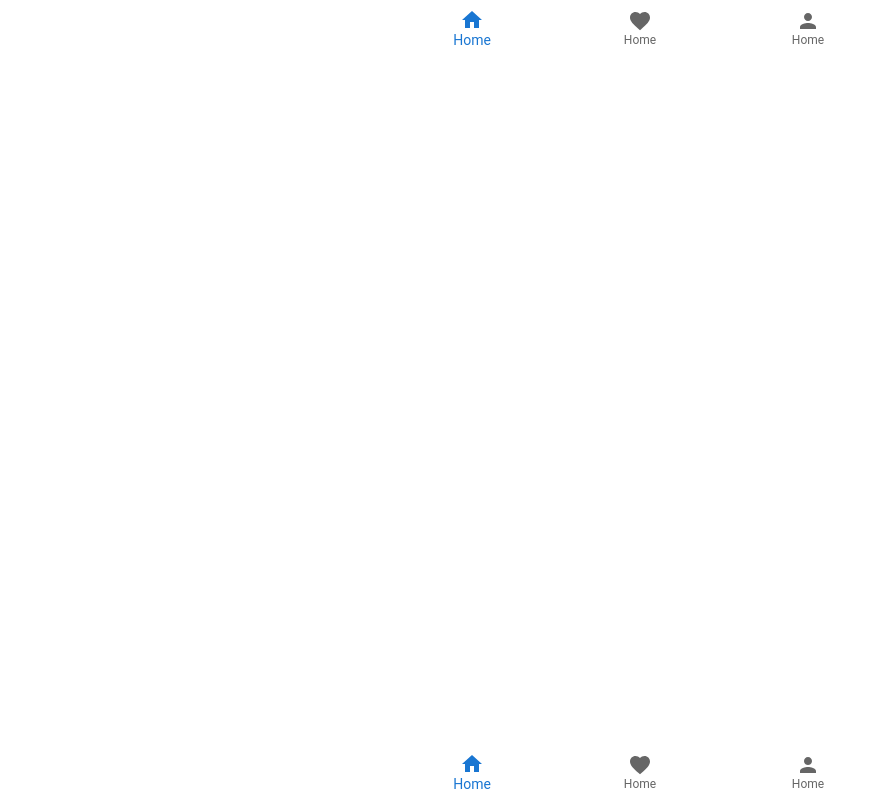
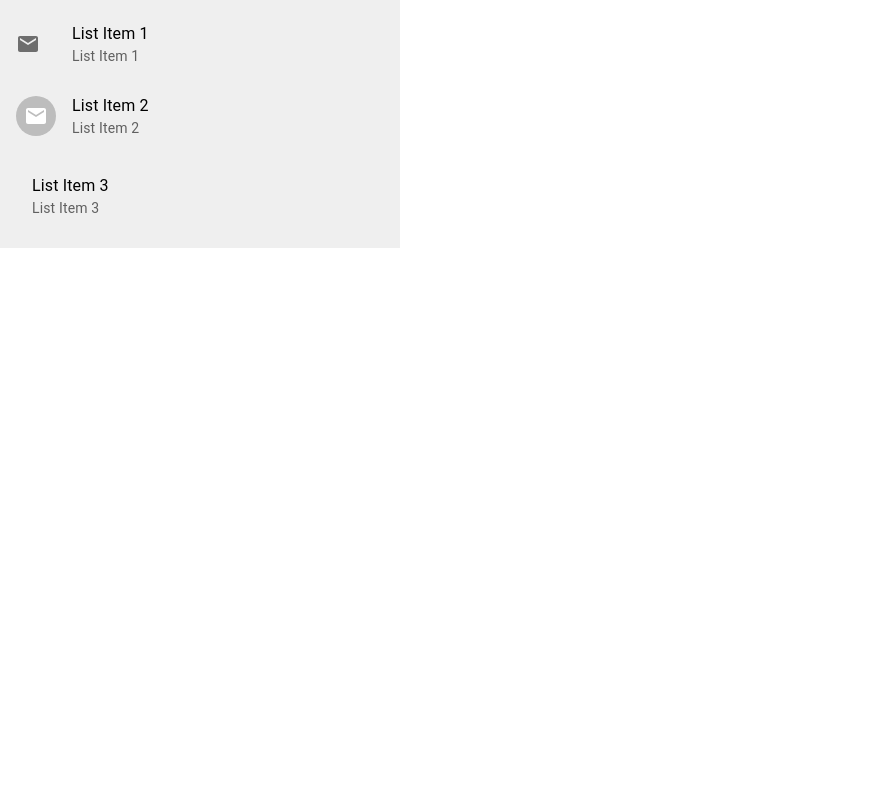
Before and after one commit to SallamRady/React-MUI, a React (Create React App) app: page / in a window 1280 px wide. Shown: the whole page, without its empty margins (0-887 px from the left). Built offline with nearby package versions, Linux system fonts and the light colour scheme.

Commit message:
Avatar and Badge and List Elements

```diff
--- a/src/App.tsx
+++ b/src/App.tsx
@@ -22,6 +22,9 @@ import MUIBreadCrumbs from "./components/19.MUIBreadCrumbs";
 import MUIDrawer from "./components/20.MUIDrawer";
 import MUISpeedDial from "./components/21.MUISpeedDial";
 import MUIButtonNavigation from "./components/22.MUIButtonNavigation";
+import MUIAvtar from "./components/23.MUIAvtar";
+import MUIBadge from "./components/24.MUIBadge";
+import MUIList from "./components/25.MUIList";
 
 function App() {
   return (
@@ -48,7 +51,10 @@ function App() {
       {/* <MUIBreadCrumbs /> */}
       {/* <MUIDrawer /> */}
       {/* <MUISpeedDial /> */}
-      <MUIButtonNavigation />
+      {/* <MUIButtonNavigation /> */}
+      {/* <MUIAvtar /> */}
+      {/* <MUIBadge /> */}
+      <MUIList />
     </div>
   );
 }
--- /dev/null
+++ b/src/components/25.MUIList.tsx
@@ -0,0 +1,50 @@
+import {
+  Avatar,
+  Box,
+  List,
+  ListItem,
+  ListItemAvatar,
+  ListItemButton,
+  ListItemIcon,
+  ListItemText,
+} from "@mui/material";
+import EmailIcon from "@mui/icons-material/Email";
+
+export default function MUIList() {
+  return (
+    <Box sx={{ width: "400px", bgcolor: "#efefef" }}>
+      <List>
+        <ListItem>
+          {/* add list item normal icon */}
+          <ListItemIcon>
+            <EmailIcon />
+          </ListItemIcon>
+
+          <ListItemText
+            primary="List Item 1" //text content of list item
+            secondary="List Item 1" //secondary content of list item
+          />
+        </ListItem>
+        <ListItem>
+          {/* add list item avater icon icon */}
+          <ListItemIcon>
+            <ListItemAvatar>
+              <Avatar>
+                <EmailIcon />
+              </Avatar>
+            </ListItemAvatar>
+          </ListItemIcon>
+          <ListItemText primary="List Item 2" secondary="List Item 2" />
+        </ListItem>
+        <ListItem
+        //disablePadding //to disable padding u may need it
+        >
+          {/* make list item is clickable button */}
+          <ListItemButton>
+            <ListItemText primary="List Item 3" secondary="List Item 3" />
+          </ListItemButton>
+        </ListItem>
+      </List>
+    </Box>
+  );
+}
```
Also changed, not shown: src/components/23.MUIAvtar.tsx (added, +73 -0 lines), src/components/24.MUIBadge.tsx (added, +38 -0 lines), src/assets/img1.jpg (added).
